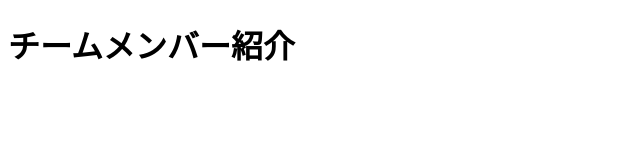
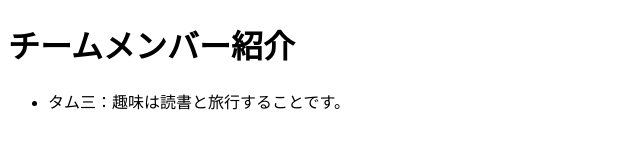
Before and after one commit to 2401360/0702, a plain HTML site: page index.html in a window 1280 px wide. Shown: the whole page, without its empty margins (0-640 px from the left). Drawn offline with Linux system fonts and the light colour scheme.

Commit message:
Update index.html

```diff
--- a/index.html
+++ b/index.html
@@ -7,6 +7,7 @@
   <h1>チームメンバー紹介</h1>
   <ul>
     <!-- メンバー紹介をここに追加 -->
+     <li>タム三：趣味は読書と旅行することです。</li>
   </ul>
 </body>
 </html>
```
